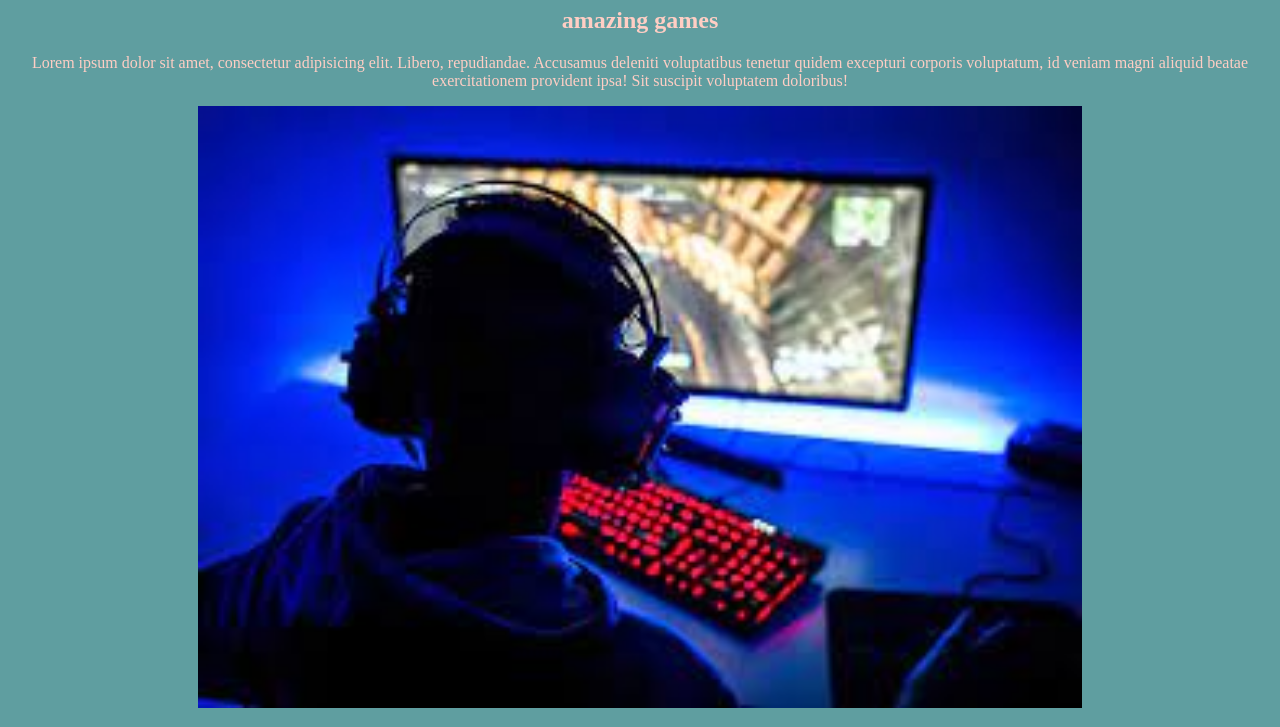
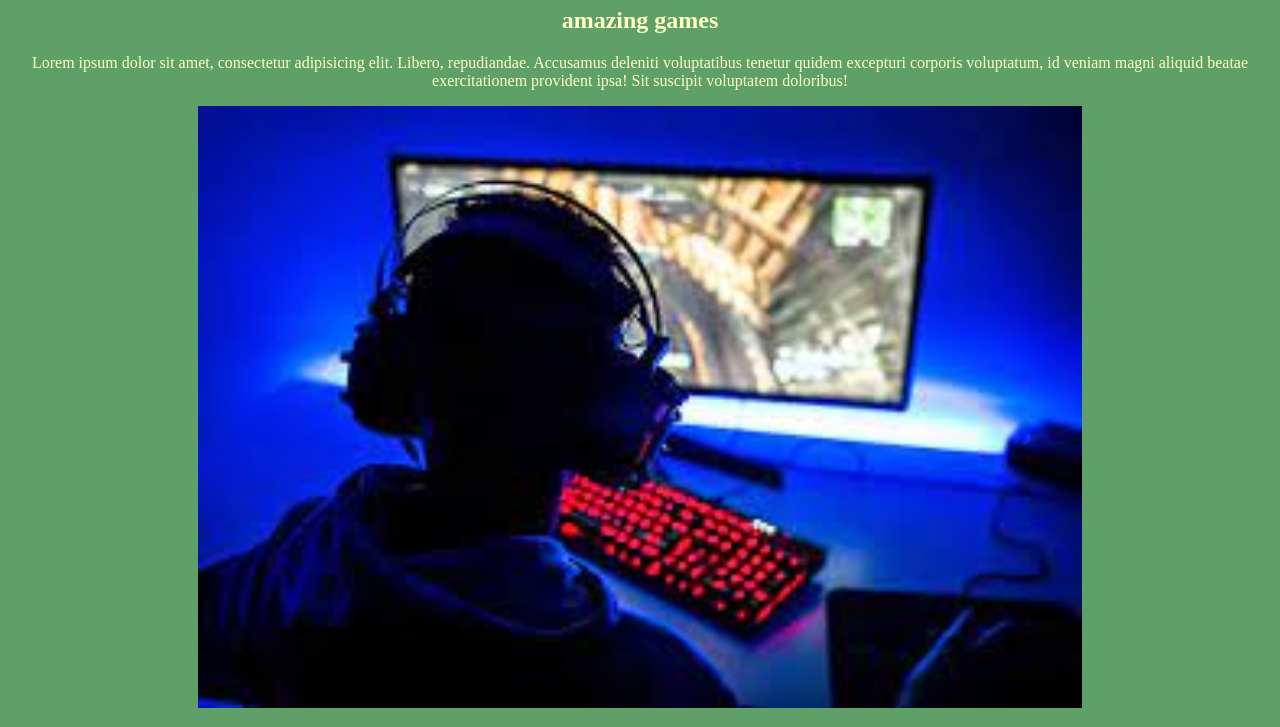
Before and after one commit to yarinhoffman/gaming, a plain HTML site: page index.html in a window 1280 px wide. Shown: the part 73-800 px from the top of the page. Drawn offline with Linux system fonts and the light colour scheme.

Commit message:
backround color

```diff
--- a/style.css
+++ b/style.css
@@ -1,9 +1,9 @@
-body {
-    background-color: cadetblue;
+body , html {
+    background-color: rgb(95, 160, 105);
 }
 h1 , h2 , p {
     text-align: center;
-    color: rgb(255, 206, 196);
+    color: rgb(254, 255, 196);
 }
 .container{
     text-align: center;
```
